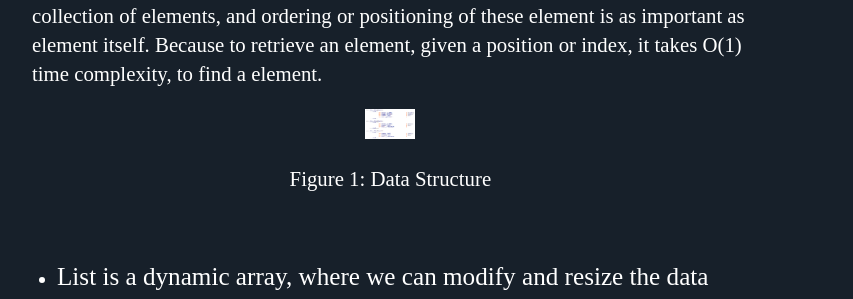
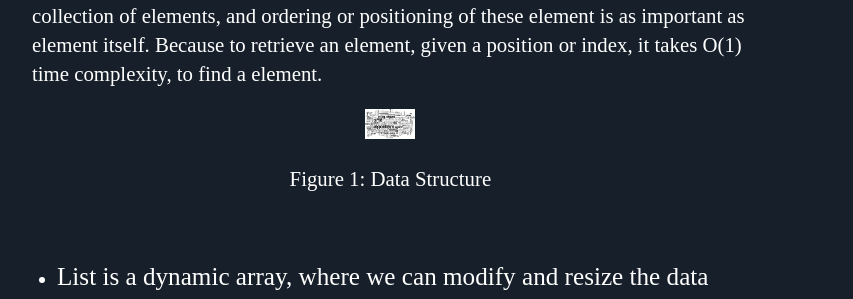
Before and after one commit to Mayurji/mayurji.github.io, a Jekyll site: the page built from _posts/2020-10-02-list-vs-tuples.md, in a window 1280 px wide. Shown: the part 507-806 px from the top of the page, without its empty margins (160-1013 px from the left). Built offline with Jekyll 4.4.1, drawn with Linux system fonts in a browser that asks for light colours; comment, search, counter and statistics services are not loaded.

Commit message:
Update 2020-10-02-list-vs-tuples.md

```diff
--- a/_posts/2020-10-02-list-vs-tuples.md
+++ b/_posts/2020-10-02-list-vs-tuples.md
@@ -13,7 +13,7 @@ In this blog post, we’ll try to understand the data structure, List & Tuple an
 List and tuples comes under a class of data structure called *array*. Array is a collection of elements, and ordering or positioning of these element is as important as element itself. Because to retrieve an element, given a position or index, it takes O(1) time complexity, to find a element.
 
 <center>
-<img src="{{site.url}}/assets/images/dicts_sets/dicts_sets.png" class="post-body" style="zoom: 5%; background-color:#DCDCDC;" width="1000" height="600"/><br>
+<img src="{{site.url}}/assets/images/dicts_sets/front-ds.png" class="post-body" style="zoom: 5%; background-color:#DCDCDC;" width="1000" height="600"/><br>
 <p>Figure 1: Data Structure</p>
 </center>
 
```
